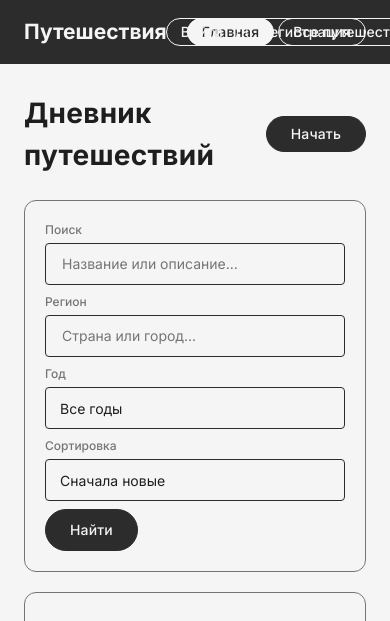
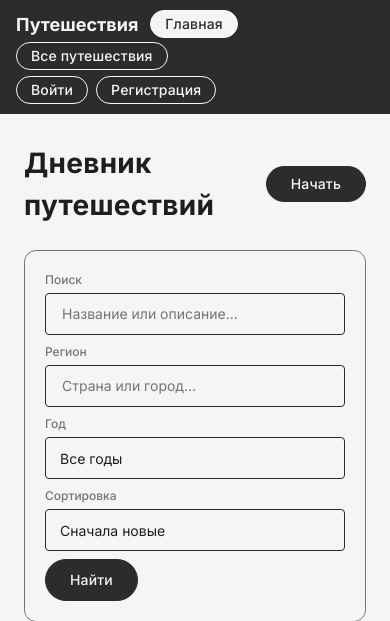
Before and after one commit to Korrrod/Practice4, a Django app: page / in a window 390 px wide; the page is wider, and only the part inside the window is pictured. Shown: the top 621 px of that part. Run offline with Django 5.2, Linux system fonts and the light colour scheme; data that the repository does not hold is empty.

Commit message:
Add mobile responsive wrapping for app-bar navbar

```diff
--- a/travel-Django/static/css/style.css
+++ b/travel-Django/static/css/style.css
@@ -586,6 +586,21 @@ form button[type="submit"]:hover { opacity: 0.85; }
 
 /* ── Responsive ── */
 @media (max-width: 768px) {
+    .app-bar { height: auto; }
+    .app-bar-inner {
+        flex-wrap: wrap;
+        padding: 10px 16px;
+        gap: 6px;
+    }
+    .app-bar-nav {
+        flex-wrap: wrap;
+        gap: 4px;
+        width: 100%;
+    }
+    .app-bar-brand { margin-right: 8px; font-size: 18px; }
+    .app-bar-actions { margin-left: 0; width: 100%; justify-content: flex-start; }
+    .app-bar-actions a[href="#"] { display: none; }
+}
     .detail-layout { grid-template-columns: 1fr; }
     .travels-grid { grid-template-columns: 1fr; }
     .filter-row {
```
